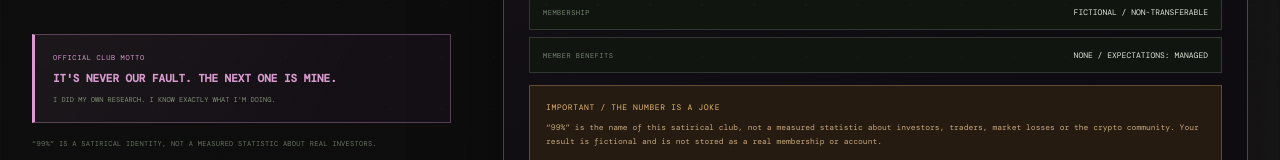
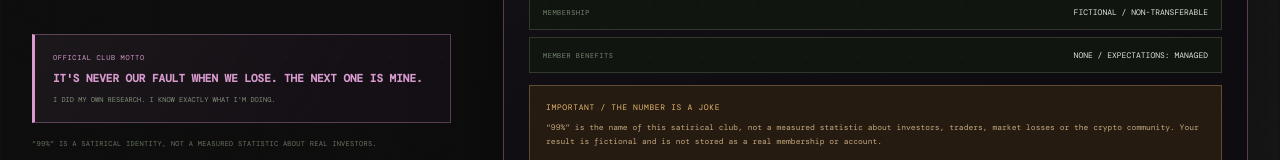
Before and after one commit to safherofficial/weird, a Next.js app: page /club in a window 1280 px wide. Shown: the part 593-753 px from the top of the page. Built offline with nearby package versions, Linux system fonts and the light colour scheme.

Commit message:
fix: standardize the 99% Club official motto

```diff
--- a/app/club/club-social.ts
+++ b/app/club/club-social.ts
@@ -12,7 +12,7 @@ export function buildClubCampaignText(): string {
   return [
     "THE 99% CLUB.",
     "Six fictional crypto factions.",
-    "WHEN WE LOSE, IT'S NEVER OUR FAULT. THE NEXT ONE IS MINE.",
+    "IT'S NEVER OUR FAULT WHEN WE LOSE. THE NEXT ONE IS MINE.",
     "I DID MY OWN RESEARCH.",
     CLUB_SOCIAL_HASHTAGS,
     "SATIRE / ALL CHAINS.",
--- a/app/club/page.tsx
+++ b/app/club/page.tsx
@@ -46,7 +46,7 @@ export default function ClubPage() {
           </p>
           <div className="club-intro__stamp">
             <span>OFFICIAL CLUB MOTTO</span>
-            <strong>IT'S NEVER OUR FAULT. THE NEXT ONE IS MINE.</strong>
+            <strong>IT'S NEVER OUR FAULT WHEN WE LOSE. THE NEXT ONE IS MINE.</strong>
             <small>I DID MY OWN RESEARCH. I KNOW EXACTLY WHAT I'M DOING.</small>
           </div>
           <div className="club-intro__fineprint">
```
Also changed, not shown: 1 other file (tests, documents, lock files or other folders).
